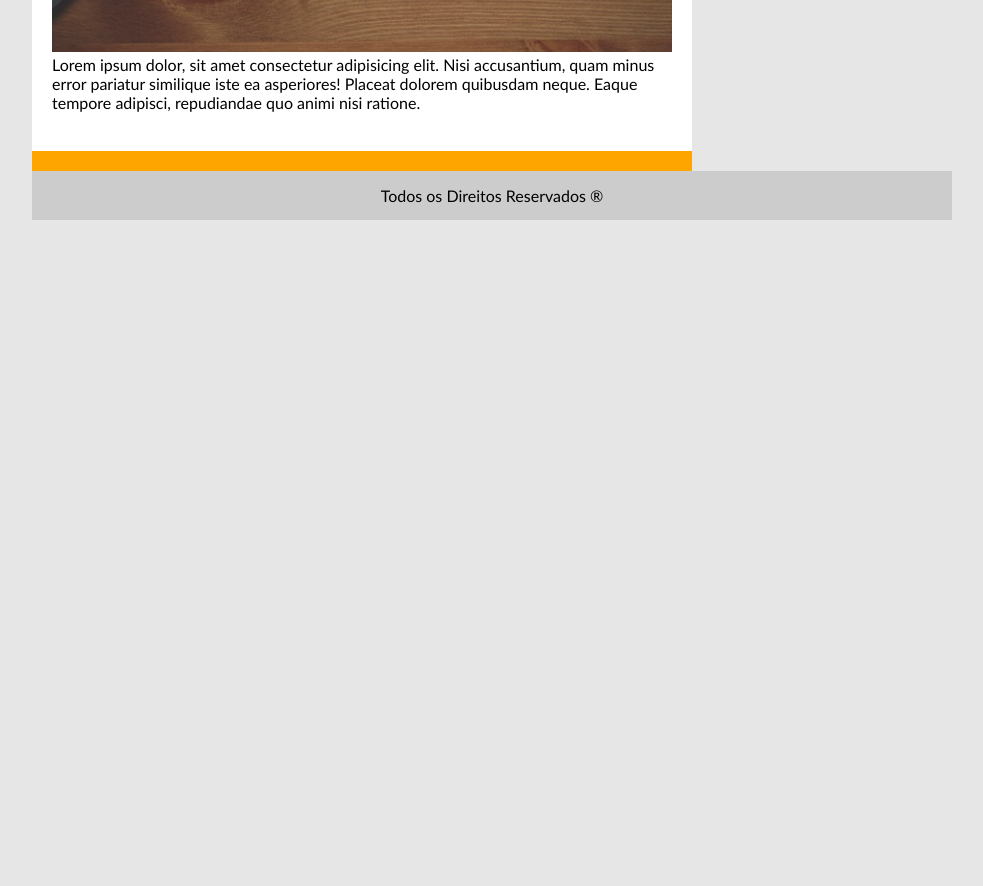
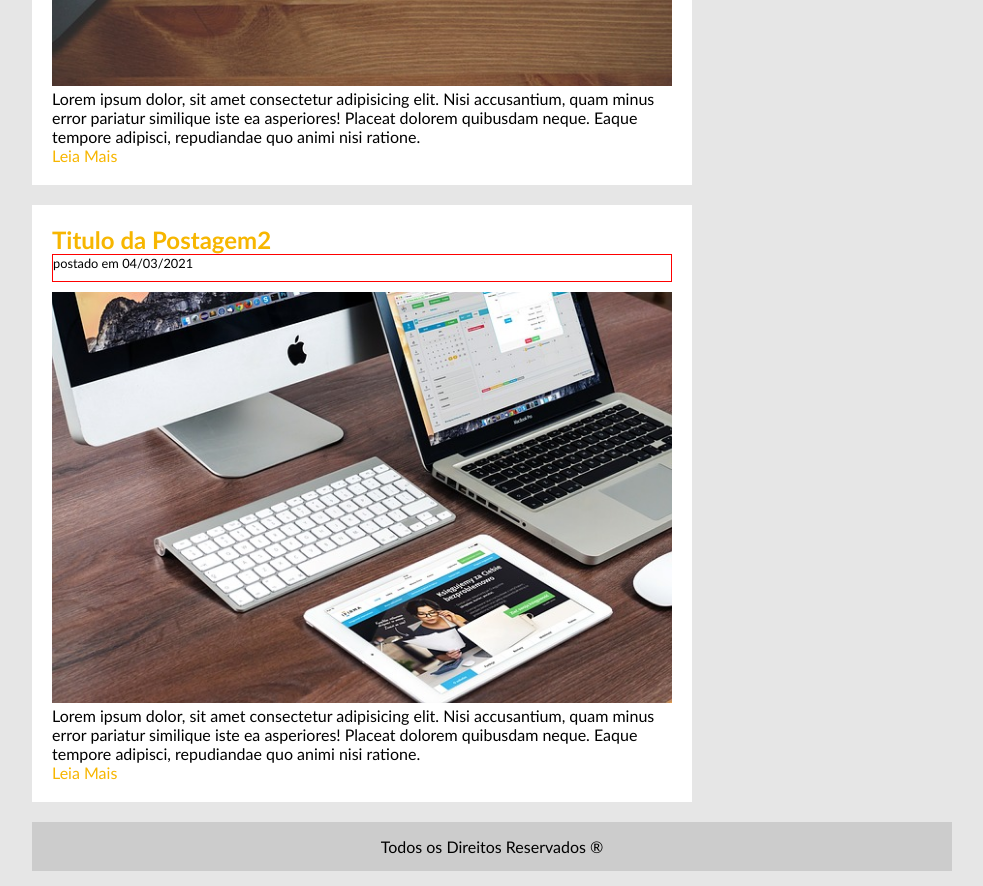
Before and after one commit to RenatoGFerreira/TecBlog-Site, a plain HTML site: page index.html in a window 1280 px wide. Shown: the part 565-1451 px from the top of the page, without its empty margins (148-1131 px from the left). Before the commit the page ends 800 px from the top, so only its background shows below. Drawn offline with Linux system fonts and the light colour scheme.

Commit message:
Finalizando a Area principal
Finalizado a area principal de postagens

```diff
--- a/css/style.css
+++ b/css/style.css
@@ -25,10 +25,12 @@ body{
 #area-principal{
     width: 920px;
     margin: 0 auto;
+    padding: 15px;
 }
 
-#area-postagens, #area-lateral{
+#area-lateral{
     background: orange;
+
 }
 #area-postagens{
     width: 660px;
@@ -60,12 +62,20 @@ a{
     text-decoration: none;
 }
 a:link, a:visited{
+    color: #f7b600;
+
+}
+a:hover{
+    text-decoration: underline;
+}
+#area-cabecalho a:link, #area-cabecalho a:visited{
     color: #fff;
     padding: 8px 12px;
 }
-a:hover{
+#area-cabecalho a:hover{
     color: #f7b600;
     background: #fff;
+    text-decoration: none;
 }
 
 /*
@@ -75,6 +85,17 @@ h1{
     color: #4e4e4e;
     font-size: 2.5em;
 }
+h2{
+    color: #f7b600;
+}
 .branco{
     color: white;
 }
+.data-postagem{
+    font-size: 0.8em;
+    border-bottom: 1px solid #f4f4f4;
+    padding-bottom: 10px;
+    display: block;
+    margin-bottom: 10px;
+    border: 1px solid red;
+}
--- a/index.html
+++ b/index.html
@@ -26,13 +26,19 @@
             <!--Abertura da Postagem-->
             <div class="postagem">
                 <h2>Titulo da Postagem</h2>
-                <span>postado em 04/03/2021</span>
+                <span class="data-postagem">postado em 05/03/2021</span>
                 <img width="620px" src="imagens/imagem1.jpg" alt="">
                 <p>Lorem ipsum dolor, sit amet consectetur adipisicing elit. Nisi accusantium, quam minus error pariatur similique iste ea asperiores! Placeat dolorem quibusdam neque. Eaque tempore adipisci, repudiandae quo animi nisi ratione.</p>
                 <a href="#">Leia Mais</a>
-            <!--//Fechamento da Postagem-->
-
-            </div>
+            </div><!--//Fechamento da Postagem-->
+            <!--Abertura da Postagem-->
+            <div class="postagem">
+                <h2>Titulo da Postagem2</h2>
+                <span class="data-postagem">postado em 04/03/2021</span>
+                <img width="620px" src="imagens/imagem2.jpg" alt="">
+                <p>Lorem ipsum dolor, sit amet consectetur adipisicing elit. Nisi accusantium, quam minus error pariatur similique iste ea asperiores! Placeat dolorem quibusdam neque. Eaque tempore adipisci, repudiandae quo animi nisi ratione.</p>
+                <a href="#">Leia Mais</a>
+            </div><!--//Fechamento da Postagem-->
         </div>
         <div id="area-lateral">
             Area Lateral
```
